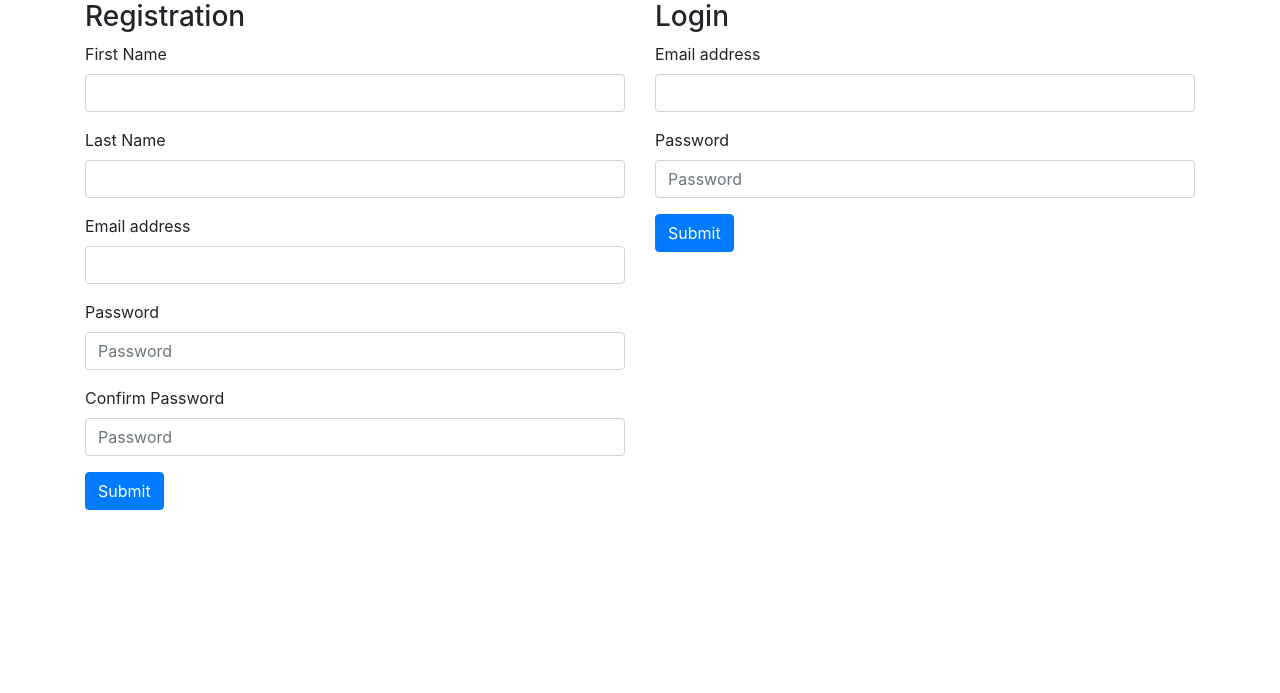
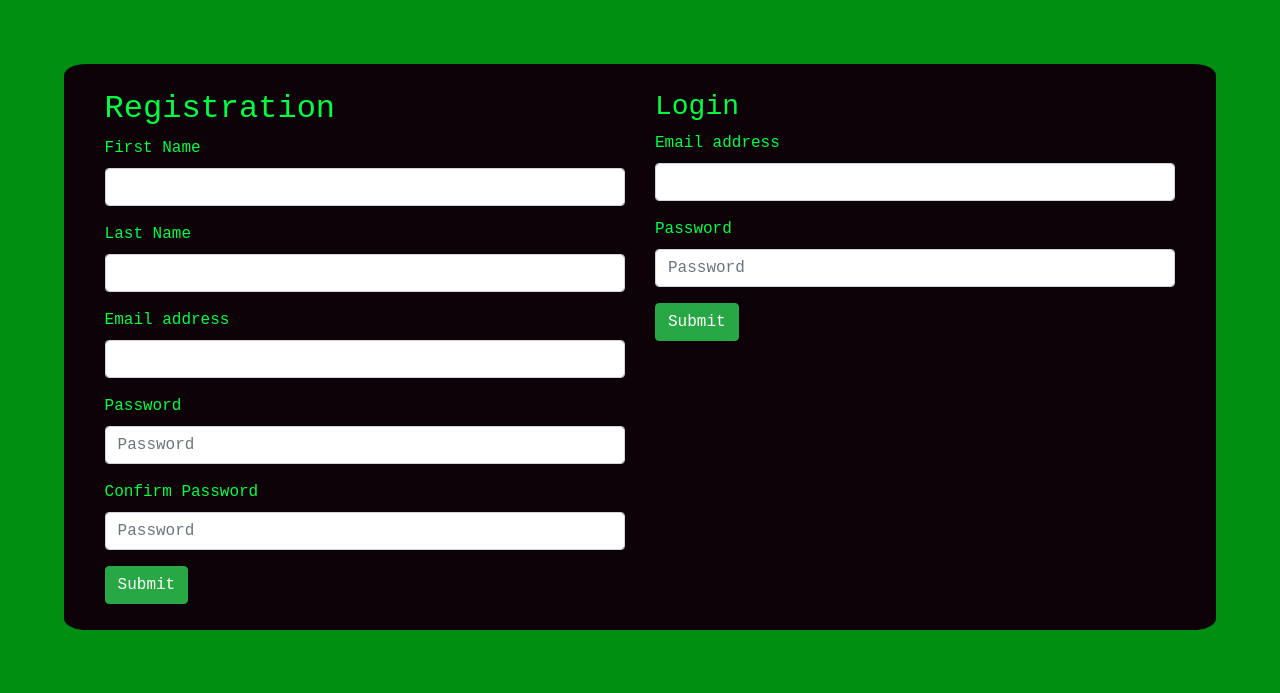
Before and after one commit to jollyblondgiant/pythonBeltExam, a Django app: page / in a window 1280 px wide. Shown: the top 693 px of the page. Run offline with Django 3.2, Linux system fonts and the light colour scheme; parts of the project's set-up code (start-up, migrations or seed data) failed here and were passed over; some libraries are stand-ins or nearby versions.

Commit message:
now with styling

```diff
--- a/apps/pythonbelt/models.py
+++ b/apps/pythonbelt/models.py
@@ -116,6 +116,6 @@ class Quote(models.Model):
     created_at = models.DateTimeField(auto_now_add = True)
     updated_at = models.DateTimeField(auto_now = True)
     liked_by_user=models.ManyToManyField(User, related_name="liked_quotes")
-    added_by_id=models.ForeignKey(User, related_name="quote_added")
+    added_by_id=models.ForeignKey(User, related_name="quote_added", on_delete=models.CASCADE)
     liked_by_user=models.ManyToManyField(User, related_name="liked_quotes")
     objects = Validator()
--- a/apps/pythonbelt/static/css/style.css
+++ b/apps/pythonbelt/static/css/style.css
@@ -1,31 +1,111 @@
+*{
+    font-family: "Courier New", Courier, monospace;
+}
 h1{
     color: red;
 }
 header{
-    border-bottom: 1px solid black;
+    border-radius:10px;
+    border: 5px solid rgb(0, 143, 17);
     padding: 20px 50px;
+    background-color: rgb(13,2,8);
+
     }
 header *{
     display: inline-block;
 }
 header a{
     margin: 0 0 0 20%;
+
 }
+#QuotesColumn{
+    background-color: rgb(0, 143, 17);
+    border-radius: 5%;
+    /* padding: 5%; */
+    margin: 5%;
+    border: 5px solid rgb(0,143,17);
+}
+#QuotesColumn h4{
+    text-align: center;
+}
+#QuotesColumn a.btn-danger{
+    background-color: rgb(216, 7, 171);
+    margin-left: 60%;
+    border: 2px solid rgb(0, 255, 65);
 
+
+}
+#QuotesColumn button.btn-success{
+    background-color: rgb(1, 205, 204);
+    margin-left: 5%;
+    border: 2px solid rgb(0, 255, 65);
+
+
+}
+#addQuoteField{
+    border-radius: 5%;
+    padding: 2%;
+    margin: 5%;
+    border: 5px solid rgb(0,143,17);
+    color:rgb(0, 255, 65);
+    height: 300px;
+
+}
+#addQuoteField button{
+    background-color: rgb(216, 7, 171);
+    border: 2px solid rgb(0, 255, 65);
+
+}
+#editForm{
+    color:rgb(0, 255, 65);
+    border-radius: 5%;
+    padding: 2%;
+    margin: 5%;
+    border: 5px solid rgb(0,143,17);
+}
+#editForm button{
+    background-color: rgb(216, 7, 171);
+    margin-left: 85%;
+    border: 2px solid rgb(0, 255, 65);
+}
 main{
     padding:  20px 10%;
+    background-color:rgb(13, 2, 8);
 }
 .pink{
-    background-color:pink;
+    background-color:rgb(13, 2, 8);
     margin-top:20px;
     padding: 20px;
     border-radius:10px;
+    border: 5px solid rgb(0, 143, 17);
+    color: rgb(0, 255, 65);
 }
 .quote{
     border: 1px solid black;
     padding: 10px;
     width: 80%;
     margin: 20px auto;
+    background-color: rgb(13,2,8);
+    border: 5px solid rgb(0,143,17);
+    color: rgb(0, 255, 65);
+
+    border-radius: 5%;
+    padding: 5%;
+
+}
+.quote.link{
+    text-decoration: underline;
+
+
+}
+a.delete.btn{
+    color: white;
+    text-decoration: none;
+
+}
+.quote a{
+    color: rgb(0, 255, 65);
+    text-decoration: underline;
 }
 .quote :last-child{
     margin-left: 60%;
@@ -33,3 +113,25 @@ main{
 #addQuoteField button{
     margin: 20px 0 0 75%
 }
+
+body{
+    background-color: rgb(0, 143, 17);
+    align-content: center;
+
+}
+#background
+{
+    background-color: rgb(13, 2, 8);
+    width: 80;
+    margin: 5%;
+    padding: 2%;
+    border-radius: 2%;
+}
+#background label, h3, h2{
+    color: rgb(0, 255, 65);
+}
+button .btn-success{
+    color: black;
+    border: 2px solid rgb(0, 255, 65);
+
+}
--- a/apps/pythonbelt/static/jscript/main.js
+++ b/apps/pythonbelt/static/jscript/main.js
@@ -0,0 +1,3 @@
+(()=>{
+    console.log("Success")
+})
--- a/apps/pythonbelt/templates/editUser.html
+++ b/apps/pythonbelt/templates/editUser.html
@@ -8,8 +8,6 @@
     <link rel="stylesheet" type="text/css" media="screen" href="https://stackpath.bootstrapcdn.com/bootstrap/4.1.3/css/bootstrap.min.css" />
     {% load static %}
     <link rel="stylesheet" type="text/css" media="screen" href="{% static 'css/style.css' %}" />
-
-
 </head>
 <body>
     <header>
@@ -23,7 +21,7 @@
         </div>
     </header>
     <main>
-
+        <div id="editForm">
             <form action="{{id}}/update" method="POST">
                 {% csrf_token %}
                 <div class="form-group">
@@ -63,8 +61,8 @@
 
             </div>
             {% endif %}
+        </div>
     </main>
-
     {% load static %}
     <script src="http://ajax.googleapis.com/ajax/libs/jquery/1.7.1/jquery.min.js" type="text/javascript"></script>
     <script type="text/javascript" src="{% static 'jscript/main.js' %}"></script>
--- a/apps/pythonbelt/templates/index.html
+++ b/apps/pythonbelt/templates/index.html
@@ -14,11 +14,11 @@
 </head>
 
 <body>
-
+    <div id="background">
         <div class="container">
             <div class="row">
                 <div class="col-sm">
-                <h3>Registration</h3>
+                    <h2>Registration</h2>
                     <form action="register" method="POST">
                         {% csrf_token %}
                         <div class="form-group">
@@ -41,7 +41,7 @@
                             <label for="exampleInputPassword1">Confirm Password</label>
                             <input type="password" class="form-control" id="confirmpw" name='password_confirm' placeholder="Password">
                         </div>
-                    <button type="submit" class="btn btn-primary">Submit</button>
+                        <button type="submit" class="btn btn-success">Submit</button>
                     </form>
                 </div>
                 <div class="col-sm">
@@ -57,7 +57,7 @@
                             <input type="password" class="form-control" name='loginPassword' placeholder="Password">
                         </div>
 
-                    <button type="submit" class="btn btn-primary">Submit</button>
+                        <button type="submit" class="btn btn-success">Submit</button>
                     </form>
                     {% if messages %}
                     <div class="pink">
@@ -68,8 +68,9 @@
                         </ul>
                     </div>
                     {% endif %}
-
-
+                </div>
+            </div>
+        </div>
     </div>
     {% load static %}
     <script type="text/javascript" src="{% static 'jscript/main.js' %}"></script>
--- a/beltexam/settings.py
+++ b/beltexam/settings.py
@@ -119,3 +119,4 @@ USE_TZ = True
 # https://docs.djangoproject.com/en/1.10/howto/static-files/
 
 STATIC_URL = '/static/'
+STATIC_ROOT = os.path.join(BASE_DIR, 'static')
```
Also changed, not shown: apps/pythonbelt/templates/dashboard.html (+8 -4 lines), db.sqlite3. Lines whose indentation alone changed are shown as unchanged.
